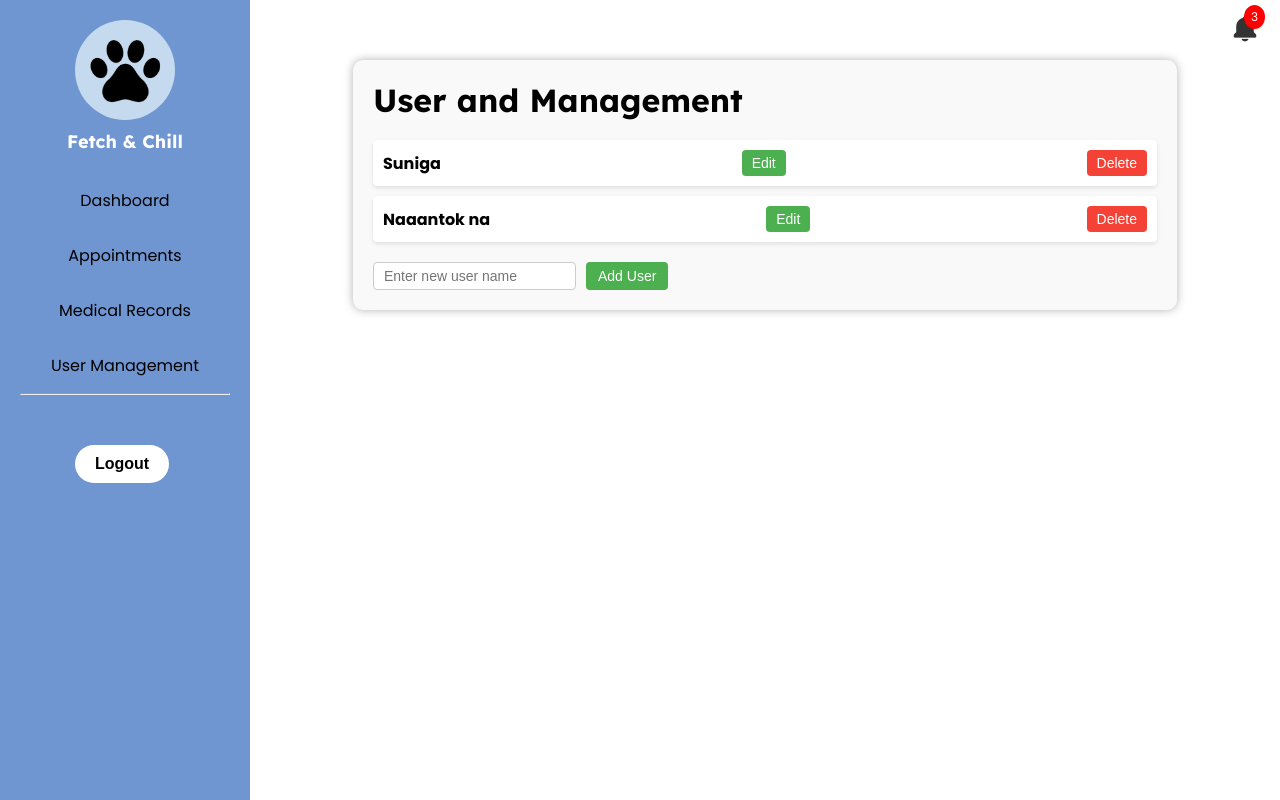
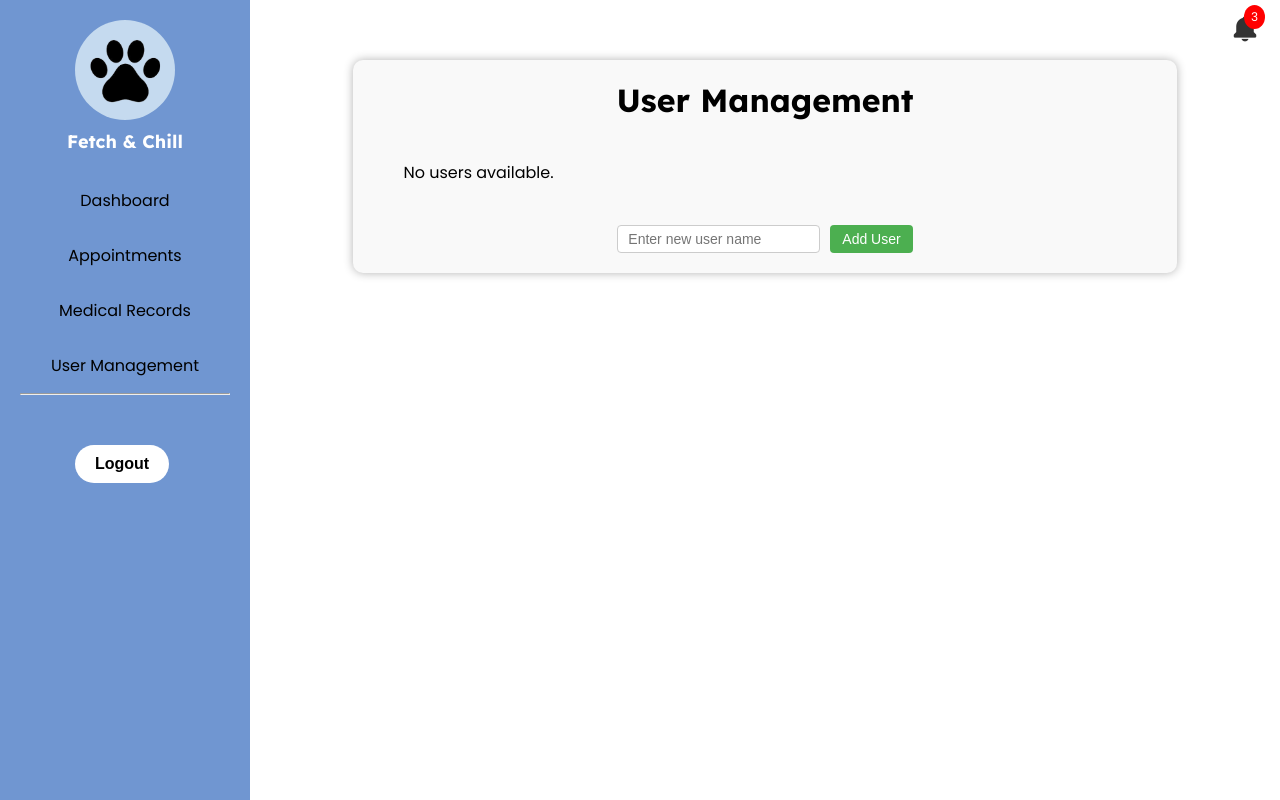
Before and after one commit to Savierash/FetchChill, a PHP site: page /dashboard.php in a window 1280 px wide, after a click on "User Management". Run offline with PHP 8.4, Linux system fonts and the light colour scheme; some web fonts are replaced.

Commit message:
update user management

```diff
--- a/dashboard.css
+++ b/dashboard.css
@@ -449,21 +449,28 @@ th {
 
 
 
-/*USER MANAGEMENT*/
+/* USER MANAGEMENT */
 .management-container {
     width: 80%;
-    margin: auto;
+    margin: 60px auto 20px;
     padding: 20px;
     background-color: #f9f9f9;
     border-radius: 10px;
-    margin-top: 60px;
     box-shadow: 0 0 10px rgba(0, 0, 0, 0.3);
+    text-align: center;
 }
 
+/* User List */
 .user-list {
+    display: grid;
+    grid-template-columns: repeat(auto-fill, minmax(150px, 1fr));
+    gap: 20px; /* Adjusted the gap for a more compact view */
+    padding: 20px;
+    justify-content: center;
     margin-top: 20px;
 }
 
+/* User Box */
 .user-item {
     display: flex;
     justify-content: space-between;
@@ -471,15 +478,19 @@ th {
     background-color: #fff;
     padding: 10px;
     margin-bottom: 10px;
-    border-radius: 4px;
-    box-shadow: 0 2px 4px rgba(0, 0, 0, 0.1);
+    border-radius: 10px;
+    box-shadow: 0 2px 4px rgba(0, 0, 0, 0.3);
+    width: 100%; /* Set width to 100% for responsiveness */
+    height: auto; /* Height will adjust based on content */
 }
 
+/* Username Styling */
 .username {
     font-size: 16px;
     font-weight: bold;
 }
 
+/* Buttons (Edit & Delete) */
 .edit-btn, .delete-btn {
     padding: 5px 10px;
     font-size: 14px;
@@ -507,10 +518,12 @@ th {
     background-color: #e53935;
 }
 
+/* Add User Section */
 .add-user {
     margin-top: 20px;
     display: flex;
     gap: 10px;
+    justify-content: center;
 }
 
 .add-user input {
--- a/dashboard.js
+++ b/dashboard.js
@@ -175,13 +175,17 @@ document.getElementById("medicalForm").addEventListener("submit", function(event
 
 
 //USER MANAGEMENT
-// Initial user data
-let users = ['Suniga', 'Naaantok na'];
+// Assuming users array is initialized somewhere in the code
+let users = [];  // If you haven't defined this, initialize it
 
 // Function to render the user list
 function renderUserList() {
     const userListDiv = document.getElementById('userList');
     userListDiv.innerHTML = ''; // Clear existing list
+
+    if (users.length === 0) {
+        userListDiv.innerHTML = 'No users available.'; // Optional message if no users exist
+    }
 
     users.forEach((user, index) => {
         const userItem = document.createElement('div');
@@ -211,23 +215,28 @@ function renderUserList() {
 // Function to add a new user
 document.getElementById('addUserBtn').onclick = function() {
     const newUserName = document.getElementById('newUserName').value.trim();
-    if (newUserName) {
+
+    if (newUserName && !users.includes(newUserName)) { // Check for empty or duplicate username
         users.push(newUserName); // Add the new user to the list
         renderUserList(); // Re-render the user list
         document.getElementById('newUserName').value = ''; // Clear input field
+    } else {
+        alert('Please enter a valid, unique username.'); // Optional alert for invalid input
     }
 };
 
 // Function to delete a user
 function deleteUser(index) {
-    users.splice(index, 1); // Remove the user from the array
-    renderUserList(); // Re-render the user list
+    if (index >= 0 && index < users.length) {
+        users.splice(index, 1); // Remove the user from the array
+        renderUserList(); // Re-render the user list
+    }
 }
 
-// Function to edit a user (can be expanded to handle editing)
+// Function to edit a user
 function editUser(index) {
     const newUserName = prompt('Edit username:', users[index]);
-    if (newUserName) {
+    if (newUserName && newUserName !== users[index]) { // Check if the new name is different
         users[index] = newUserName; // Update the user name
         renderUserList(); // Re-render the user list
     }
--- a/dashboard.php
+++ b/dashboard.php
@@ -170,17 +170,18 @@
 
         <!-- User Management -->
         <div id="userManagement" class="management-container" style="display:none;">
-          <h1>User and Management</h1>
+            <h1>User Management</h1>
+
             <div class="user-list" id="userList">
         <!-- User list will appear here -->
         </div>
 
         <!-- Add User Form -->
         <div class="add-user">
-          <input type="text" id="newUserName" placeholder="Enter new user name" />
+            <input type="text" id="newUserName" placeholder="Enter new user name" />
             <button id="addUserBtn">Add User</button>
-        </div>
-      </div>
+    </div>
+    </div>
 
 <script src="dashboard.js"></script>
 </body>
```
